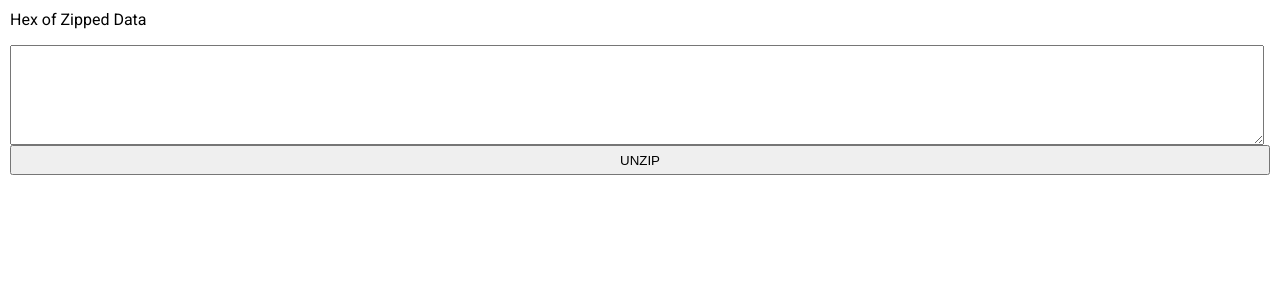
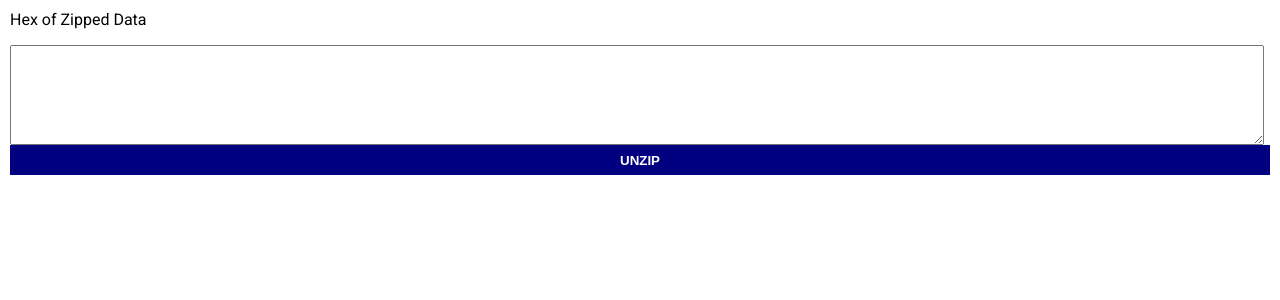
Before and after one commit to EgemenCiftci/hex-string-unzipper, an Angular app: page / in a window 1280 px wide. Shown: the top 300 px of the page. Built offline with nearby package versions, Linux system fonts and the light colour scheme.

Commit message:
1 file modified

```diff
--- a/src/app/app.component.css
+++ b/src/app/app.component.css
@@ -6,6 +6,10 @@ textarea {
 button {
   width: 100%;
   height: 30px;
+  border: none;
+  background: navy;
+  color: white;
+  font-weight: bold;
 }
 
 .error {
```
